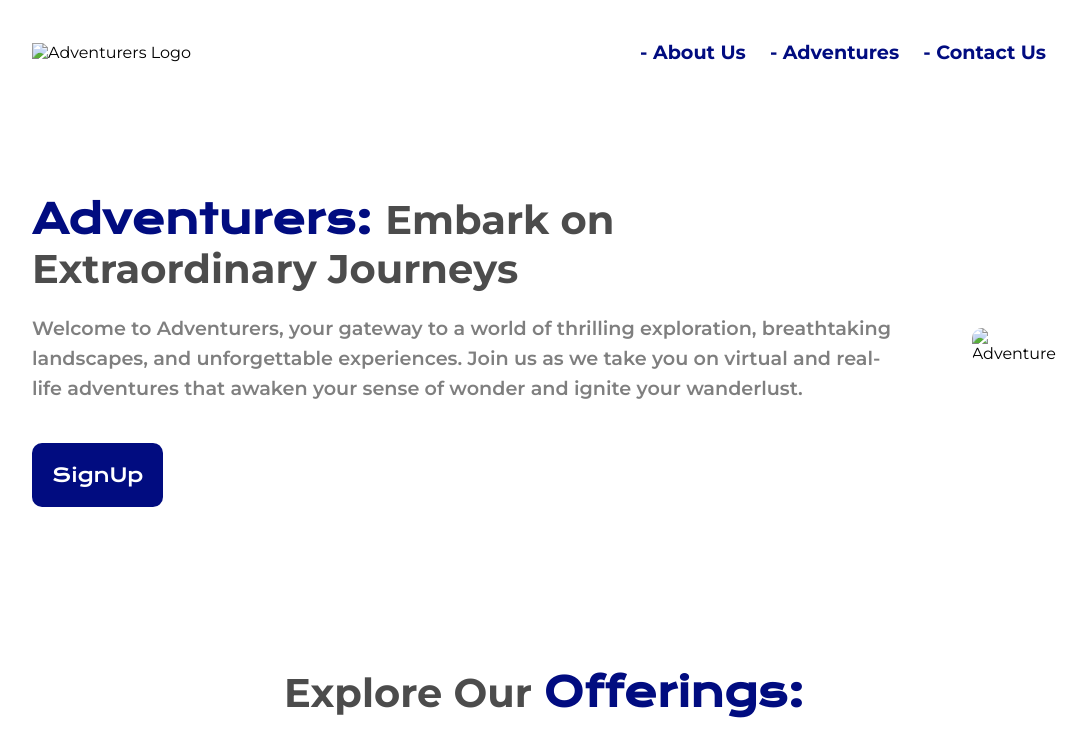
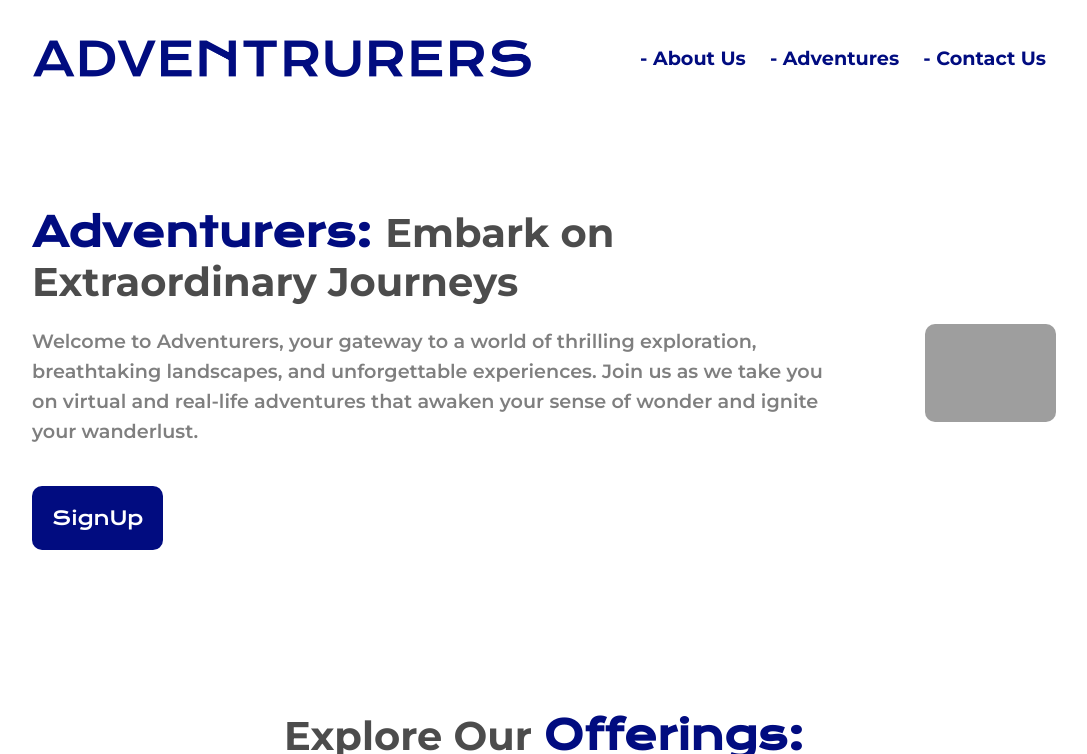
Before and after one commit to nikrude/landing-page, a plain HTML site: page index.html in a window 1280 px wide. Shown: the top 754 px of the page, without its empty margins (96-1183 px from the left). Drawn offline with nearby package versions, Linux system fonts and the light colour scheme; the site is published under a folder, as on GitHub Pages, so addresses that start at the root find nothing.

Commit message:
Bug Fixes

```diff
--- a/index.html
+++ b/index.html
@@ -12,7 +12,7 @@
 <body>
     <header>
         <nav>
-            <img src="/static/images/logo-no-background.png" alt="Adventurers Logo">
+            <img src="static/images/logo-no-background.png" alt="Adventurers Logo">
             <div class="nav-links">
                 <a href="#about">- About Us</a>
                 <a href="#adventures">- Adventures</a>
@@ -29,7 +29,7 @@
             <button>SignUp</button>
         </div>
         <div class="section-two">
-            <img src="/static/images/adventure.jpg" alt="Adventure">
+            <img src="static/images/adventure.jpg" alt="Adventure">
         </div>
     </div>
     <div class="main-section-two" id="adventures">
@@ -69,11 +69,14 @@
         </div>
     </div>
     <div class="main-section-three">
-        <h1>At <span style="color: #fff;">Adventurers,</span> we believe that the spirit of exploration knows no bounds. Our team of travel enthusiasts, adventurers, and storytellers is dedicated to bringing the world to you, one adventure at a time. Learn more about our mission and the faces behind the scenes.</h1>
+        <h1>At <span style="color: #fff;">Adventurers,</span> we believe that the spirit of exploration knows no bounds.
+            Our team of travel enthusiasts, adventurers, and storytellers is dedicated to bringing the world to you, one
+            adventure at a time. Learn more about our mission and the faces behind the scenes.</h1>
     </div>
     <div class="main-section-four" id="contact">
         <h1>Contact Us</h1>
-        <p>Got questions or need assistance? We're here to help! Reach out to us through our contact form or connect with us on social media. Your next adventure awaits.</p>
+        <p>Got questions or need assistance? We're here to help! Reach out to us through our contact form or connect
+            with us on social media. Your next adventure awaits.</p>
         <button>SignUp</button>
     </div>
     <footer>
```
